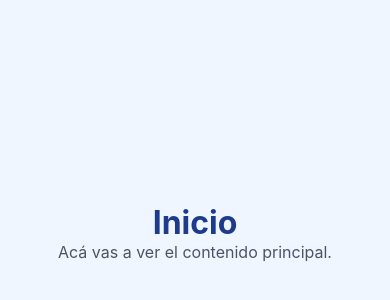
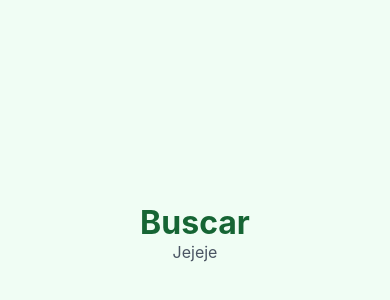
Before and after one commit to SCRAT-IceAge/MiTabsApp, a React Native app: screen / in a window 390 px wide. Shown: the part 190-490 px from the top of the page. Built offline with nearby package versions, Linux system fonts and the light colour scheme.

Commit message:
0.1.1 Quito pantalla Inicio, Pongo solo la pantalla 'Buscar'

```diff
--- a/App.tsx
+++ b/App.tsx
@@ -1,6 +1,6 @@
 import React from 'react';
-import InicioScreen from './src/screens/InicioScreen';
+import BuscarScreen from './src/screens/BuscarScreen';
 
 export default function App() {
-  return <InicioScreen />;
+  return <BuscarScreen />;
 }
--- a/src/screens/BuscarScreen.tsx
+++ b/src/screens/BuscarScreen.tsx
@@ -0,0 +1,29 @@
+import React from 'react';
+import { View, Text, StyleSheet } from 'react-native';
+
+export default function BuscarScreen() {
+  return (
+    <View style={styles.container}>
+      <Text style={styles.titulo}>Buscar</Text>
+      <Text style={styles.descripcion}>Jejeje</Text>
+    </View>
+  );
+}
+
+const styles = StyleSheet.create({
+  container: {
+    flex: 1,
+    backgroundColor: '#f0fdf4',
+    alignItems: 'center',
+    justifyContent: 'center',
+  },
+  titulo: {
+    fontSize: 32,
+    fontWeight: 'bold',
+    color: '#166534',
+  },
+  descripcion: {
+    fontSize: 16,
+    color: '#4b5563',
+  },
+});
--- a/src/screens/InicioScreen.tsx
+++ b/src/screens/InicioScreen.tsx
@@ -5,7 +5,7 @@ export default function InicioScreen() {
   return (
     <View style={styles.container}>
       <Text style={styles.titulo}>Inicio</Text>
-      <Text style={styles.descripcion}>Acá vas a ver el contenido principal.</Text>
+      <Text style={styles.descripcion}>Hola Profe!!</Text>
     </View>
   );
 }
```
